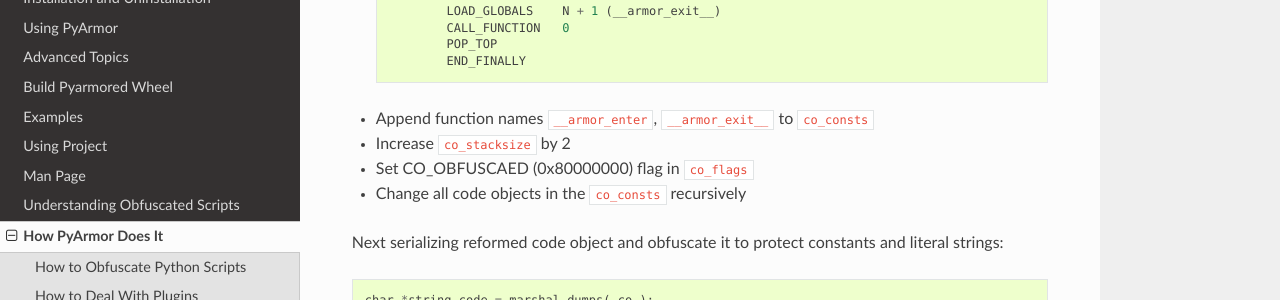
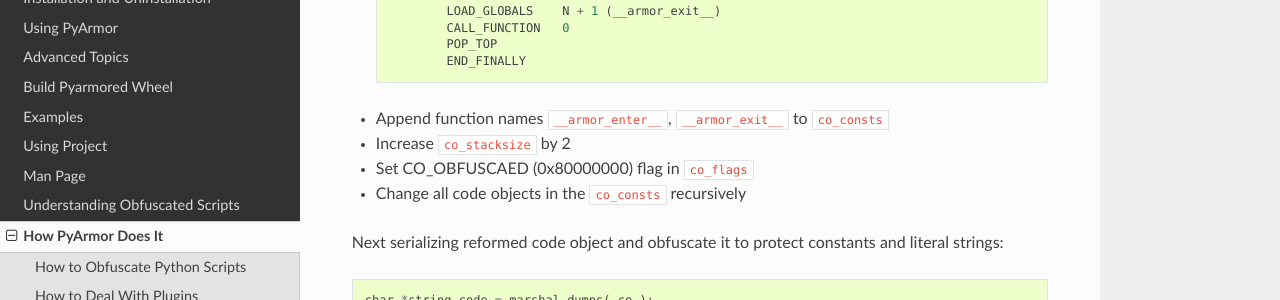
Before and after one commit to dashingsoft/pyarmor, a Sphinx documentation site: the page built from docs/how-to-do.rst, in a window 1280 px wide and 900 px high, scrolled down 1181 px. Shown: the part 147-447 px from the top of the window. Built offline with Sphinx 7.4.7 and the Read the Docs theme 2.0.0, drawn with Linux system fonts in a browser that asks for light colours.

```diff
--- a/docs/how-to-do.rst
+++ b/docs/how-to-do.rst
@@ -67,7 +67,7 @@ Then change code object as the following way
             POP_TOP
             END_FINALLY
 
-* Append function names ``__armor_enter``, ``__armor_exit__`` to ``co_consts``
+* Append function names ``__armor_enter__``, ``__armor_exit__`` to ``co_consts``
 
 * Increase ``co_stacksize`` by 2
 
```
